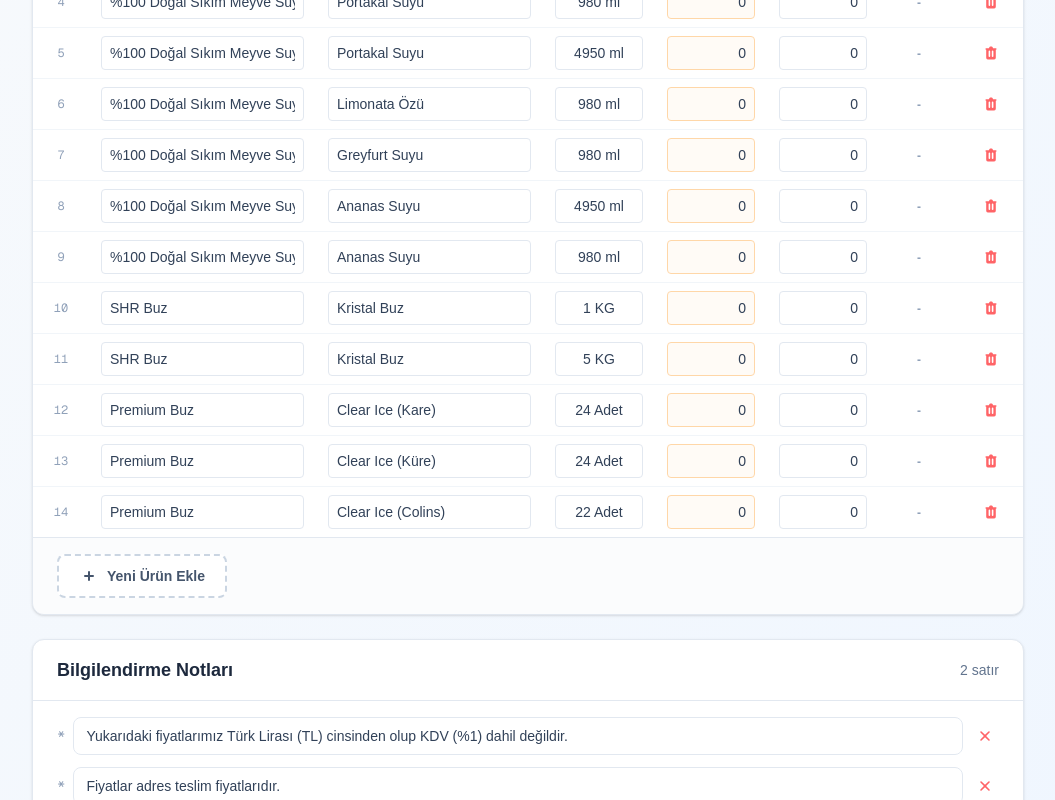
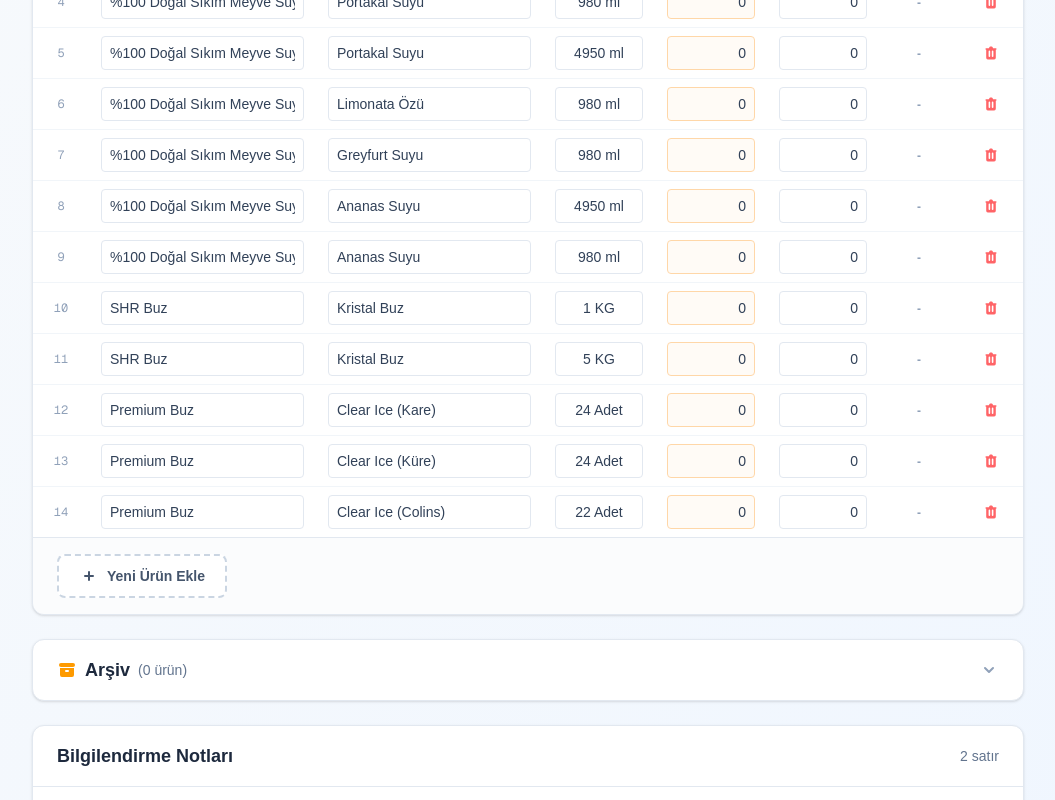
Before and after one commit to AllySahin/shr-buzz-teklif, a Next.js app: page / in a window 1280 px wide. Shown: the part 540-1340 px from the top of the page, without its empty margins (112-1167 px from the left). Built offline with nearby package versions, Linux system fonts and the light colour scheme.

Commit message:
archive2

```diff
--- a/src/app/page.tsx
+++ b/src/app/page.tsx
@@ -386,7 +386,6 @@ export default function Home() {
         </div>
 
         {/* Arşiv */}
-        {archivedProducts.length > 0 && (
         <div className="bg-white rounded-xl shadow-sm border border-slate-200 overflow-hidden">
           <button
             onClick={() => setShowArchive((v) => !v)}
@@ -405,6 +404,12 @@ export default function Home() {
             </svg>
           </button>
           {showArchive && (
+            <>
+              {archivedProducts.length === 0 ? (
+                <div className="px-4 sm:px-6 py-8 border-t border-slate-200 text-center">
+                  <p className="text-sm text-slate-400">Arşivde ürün bulunmuyor.</p>
+                </div>
+              ) : (
                 <>
                   {/* Desktop Archive Table */}
                   <div className="hidden md:block overflow-x-auto border-t border-slate-200">
@@ -479,8 +484,9 @@ export default function Home() {
                   </div>
                 </>
               )}
+            </>
+          )}
         </div>
-        )}
 
         {/* Bilgilendirme Satırları */}
         <div className="bg-white rounded-xl shadow-sm border border-slate-200 overflow-hidden">
```
Lines whose indentation alone changed are shown as unchanged.
